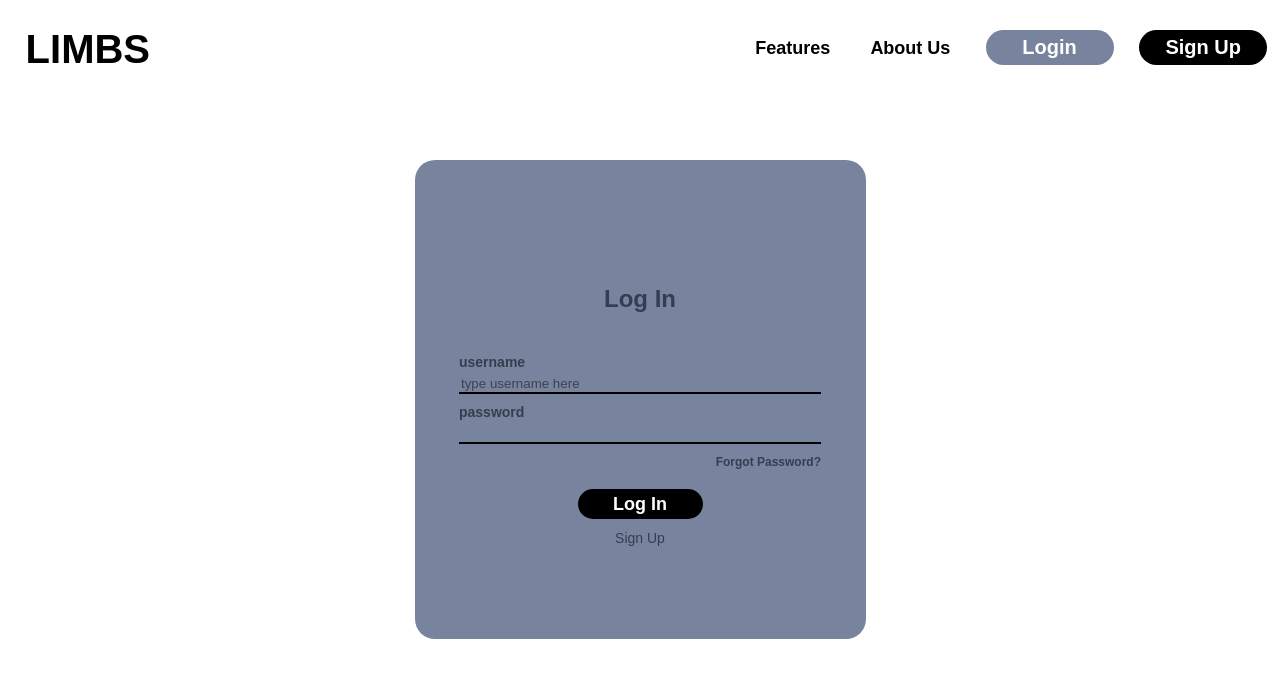
After one commit to RPI-ITWS/ITWS-2110-F24-LuckyCharms, a PHP site: page /login.html in a window 1280 px wide. The commit adds this page. Shown: the top 678 px of the page. Run offline with PHP 8.4, Linux system fonts and the light colour scheme.

Commit message:
Log-in/Sign-up markup & styling; CSS separation
Now, CSS that applies to multiple pages in in resources/style.css, and all other CSS is either in the page's <head> or inline. I wrote the markup & styling for the login and sign up pages in line with the wireframes. They are so far non-functional, I still need to write the JS.

```diff
--- a/admin_homepage.html
+++ b/admin_homepage.html
@@ -20,7 +20,7 @@
 </head>
 <body>
   <div id="navbar">
-    <h1>LIMBS</h1>
+    <h1 id="logo">LIMBS</h1>
     <button id="menu" onclick="menuClick()">-</button>
   </div>
 
--- a/index.html
+++ b/index.html
@@ -6,7 +6,7 @@
         <meta name="viewport" content="width=device-width, initial-scale=1.0">
         <title>LIMBS</title>
 
-        <link rel="stylesheet" href="./homepage.css" media="screen">
+        <link rel="stylesheet" href="/resources/" media="screen">
     </head>
     <body>
         <div id="navbar">
--- /dev/null
+++ b/login.html
@@ -0,0 +1,33 @@
+<!DOCTYPE html>
+<html lang="en">
+<head>
+  <meta charset="UTF-8">
+  <meta name="viewport" content="width=device-width, initial-scale=1.0">
+  <title>Log In</title>
+  <link rel="stylesheet" href="/resources/style.css" media="screen">
+</head>
+<body>
+  <div id="navbar">
+    <h1 id="logo">LIMBS</h1>
+    <h2 class="nav-text">Features</h2>
+    <h2 class="nav-text">About Us</h2>
+    <button class="nav-button" id="login-button">Login</button>
+    <button class="nav-button" id="sign-up-button">Sign Up</button>
+  </div>
+  <div id="content">
+    <div id="login_signup">
+      <h4 class="first-letter">Log In</h4>
+      <form>
+        <label for="username">username</label>
+        <input type="text" value="type username here">
+        <label for="password">password</label>
+        <input type="password">
+        <!--Inline styling because this is the only page with something like this.-->
+        <a style="text-align: right; margin-top: 11px; font-size: 12px; font-weight: bold;">Forgot Password?</a>
+        <button id="submit" type="submit">Log In</button>
+      </form>
+      <a href="signup.html">Sign Up</a>
+    </div>
+  </div>
+</body>
+</html>
--- a/resources/style.css
+++ b/resources/style.css
@@ -1 +1,134 @@
-/* For styling used in multiple pages */
+
+/*Below are used on every page.*/
+html {
+    font-family: Arial;
+    min-width: 1150px;
+}
+
+body {
+    margin: 0;
+    color: black;
+    font-weight: bold;
+
+}
+
+#navbar {
+    display: flex;
+    justify-content: left;
+    width: 100%;
+    position: fixed;
+    background-color: white;
+}
+
+#logo {
+    margin-right: 45%;
+    margin-left: 2%;
+    font-weight: bold;
+    font-size: 40px;
+    width: 10%;
+}
+
+.nav-text {
+    font-size: 18px;
+    font-weight: bold;
+    width: 7%;
+    margin-left: 2%;
+    margin-top: 38px;
+    min-width: 80px;
+}
+
+.nav-button {
+    height: 35px;
+    margin-top: 30px;
+    width: 10%;
+    border: none;
+    border-radius: 20px;
+    color: white;
+    font-size: 20px;
+    font-weight: bold;
+    margin-left: 2%;
+}
+
+#login-button {
+    background-color: #78849E;
+}
+
+#sign-up-button {
+    background-color: black;
+}
+
+#content {
+    display: flex;
+    flex-direction: column;
+    align-items: center;
+    justify-content: center;
+}
+
+/* Below are used in both login.html and signup.html */
+#login_signup {
+    margin-top: 160px;
+    width: 451px;
+    height: 479px;
+    border-radius: 20px;
+
+    background-color: #78849E;
+    color: #323F50;
+    font-weight: 500;
+
+    display: flex;
+    justify-content: center;
+    align-items: center;
+    flex-direction: column;
+}
+
+#login_signup h4 {
+    text-align: center;
+    font-size: 24px;
+    font-weight: bold;
+}
+
+#login_signup form {
+    font-size: 14px;
+    display: flex;
+    justify-content: center;
+    align-items: left;
+    flex-direction: column;
+    margin-bottom: 11px;
+}
+
+#login_signup label {
+    display: block;
+    font-weight: bold;
+    margin-top: 10px;
+}
+
+#login_signup input {
+    margin-top: 5px;
+    background-color: #78849E;
+    border: none;
+    border-bottom: 2px solid black;
+    outline:0;
+    width: 358px;
+    opacity: 0px;
+    color: hsla(0, 0%, 0%, 0.5);
+}
+
+#login_signup #submit {
+    height: 30px;
+    margin: auto;
+    margin-top: 20px;
+    border: none;
+    border-radius: 20px;
+    color: white;
+    font-size: 18px;
+    font-weight: bold;
+    text-align: center;
+    background-color: black;
+    width: 125px;
+}
+
+#login_signup a {
+    color:#323F50;
+    font-size: 14px;
+    text-decoration: none;
+}
```
Also changed, not shown: homepage.css (deleted, +0 -136 lines), signup.html (added, +36 -0 lines).
